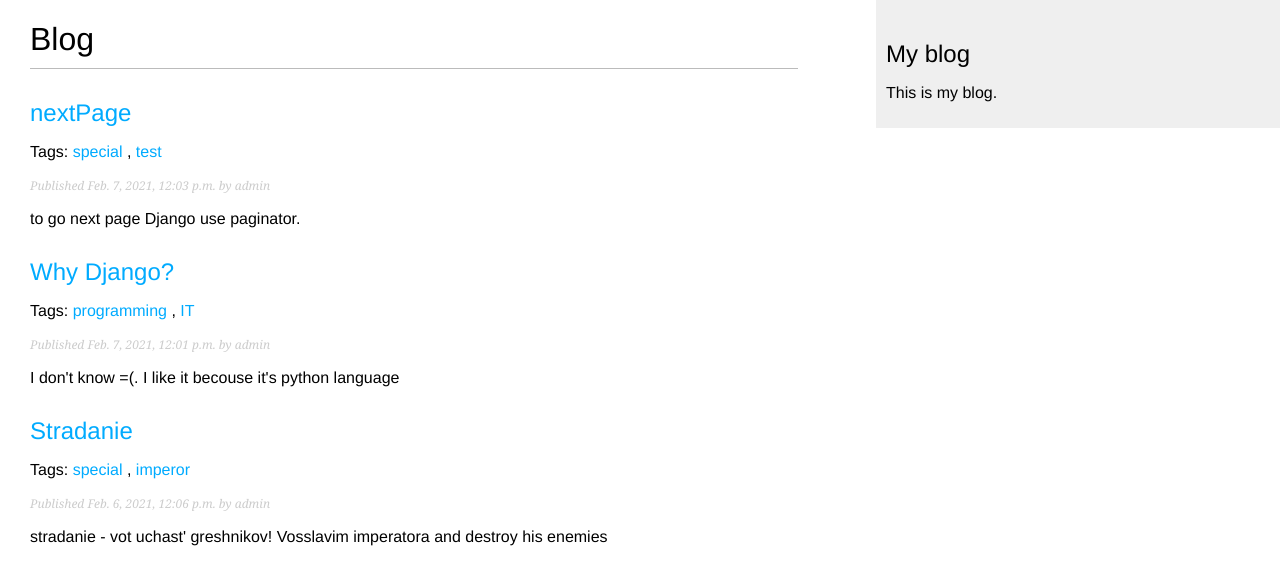
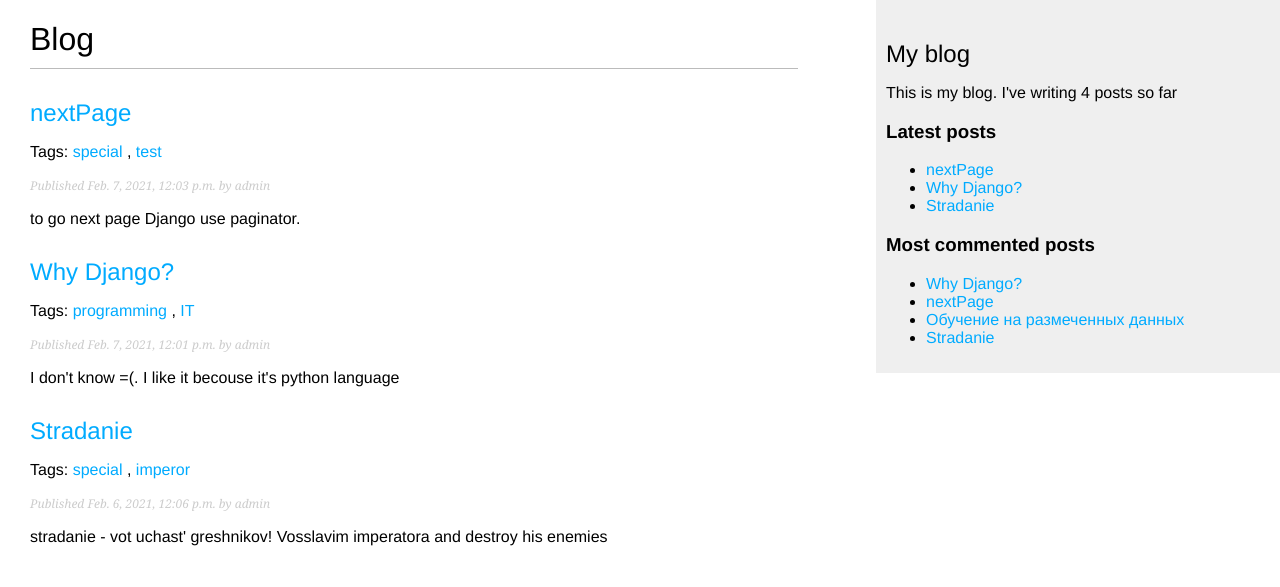
Before and after one commit to Sergei825/django_site, a Django app: page /blog/ in a window 1280 px wide. Shown: the top 587 px of the page. Run offline with Django 3.2, Linux system fonts and the light colour scheme; data comes from the database, SQL or seed files in the repository; parts of the project's set-up code (start-up, migrations or seed data) failed here and were passed over.

Commit message:
add custom template tags

```diff
--- a/mysite/blog/templates/blog/base.html
+++ b/mysite/blog/templates/blog/base.html
@@ -1,3 +1,4 @@
+{% load blog_tags %}
 {% load static %}
 <!DOCTYPE html>
 <html>
@@ -13,7 +14,16 @@
     </div>
     <div id="sidebar">
         <h2>My blog</h2>
-        <p>This is my blog.</p>
+        <p>This is my blog. I've writing {% total_posts %}  posts so far</p>
+        <h3>Latest posts</h3>
+        {% show_latest_posts 3 %}
+        <h3>Most commented posts</h3>
+        {% get_most_commented_posts as most_commented_posts %}
+        <ul>
+            {% for post in most_commented_posts %}
+                <li><a href="{{ post.get_absolute_url }}">{{ post.title }}</a></li>
+            {% endfor %}
+        </ul>
     </div>
 </body>
 
--- /dev/null
+++ b/mysite/blog/templates/blog/post/latest_posts.html
@@ -0,0 +1,5 @@
+<ul>
+    {% for post in latest_posts %}
+        <li><a href='{{ post.get_absolute_url }}'>{{ post.title }}</a></li>
+    {% endfor %}
+</ul>
--- /dev/null
+++ b/mysite/blog/templatetags/blog_tags.py
@@ -0,0 +1,22 @@
+from django import template
+from ..models import Post
+from django.db.models import Count
+
+register = template.Library()
+
+
+@register.simple_tag
+def total_posts():
+    return Post.published.count()
+
+
+@register.inclusion_tag('blog/post/latest_posts.html')
+def show_latest_posts(count=5):
+    latest_posts = Post.published.order_by('-publish')[:count]
+    return {'latest_posts': latest_posts}
+
+
+@register.simple_tag
+def get_most_commented_posts(count=5):
+    return Post.published.annotate(total_comments=Count('comments')) \
+                                .order_by('-total_comments')[:count]
```
Also changed, not shown: mysite/blog/templatetags/__init__.py (added).
